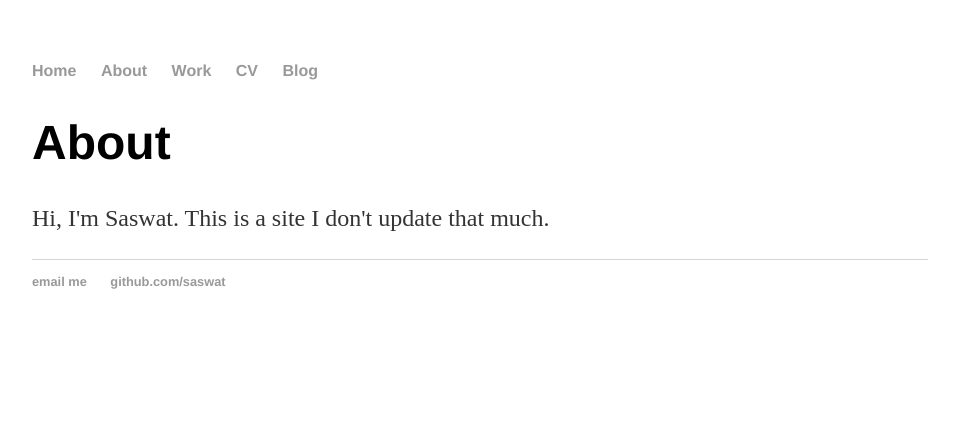
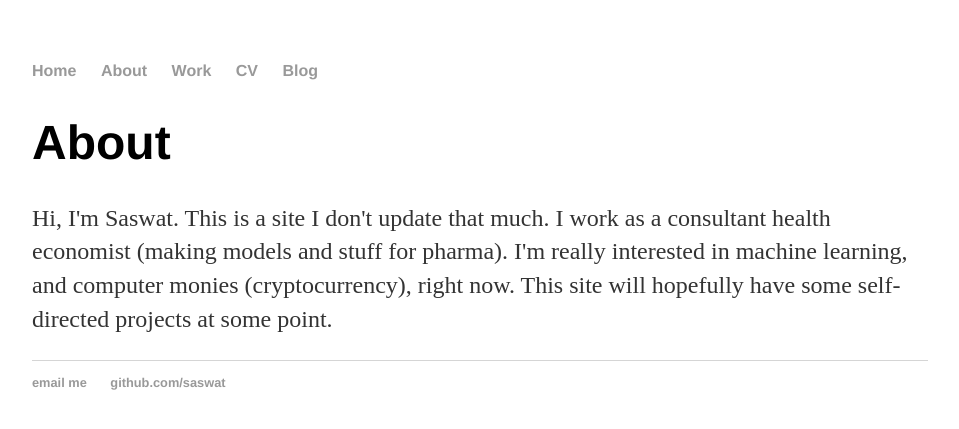
Before and after one commit to saswat/saswat.github.io, a Jekyll site: the page built from about/index.html, in a window 1280 px wide. Shown: the top 429 px of the page, without its empty margins (160-1119 px from the left). Built offline with Jekyll 4.4.1, drawn with Linux system fonts in a browser that asks for light colours.

Commit message:
Update index.html

```diff
--- a/about/index.html
+++ b/about/index.html
@@ -5,5 +5,7 @@ title: About Saswat
 
 		<div class="about">
 	<h1>About</h1>
-	<p>Hi, I'm Saswat. This is a site I don't update that much.
+	<p>Hi, I'm Saswat. This is a site I don't update that much. I work as a consultant health economist (making models and stuff for pharma).
+		I'm really interested in machine learning, and computer monies (cryptocurrency), right now.
+		This site will hopefully have some self-directed projects at some point.
 		</div>
```
